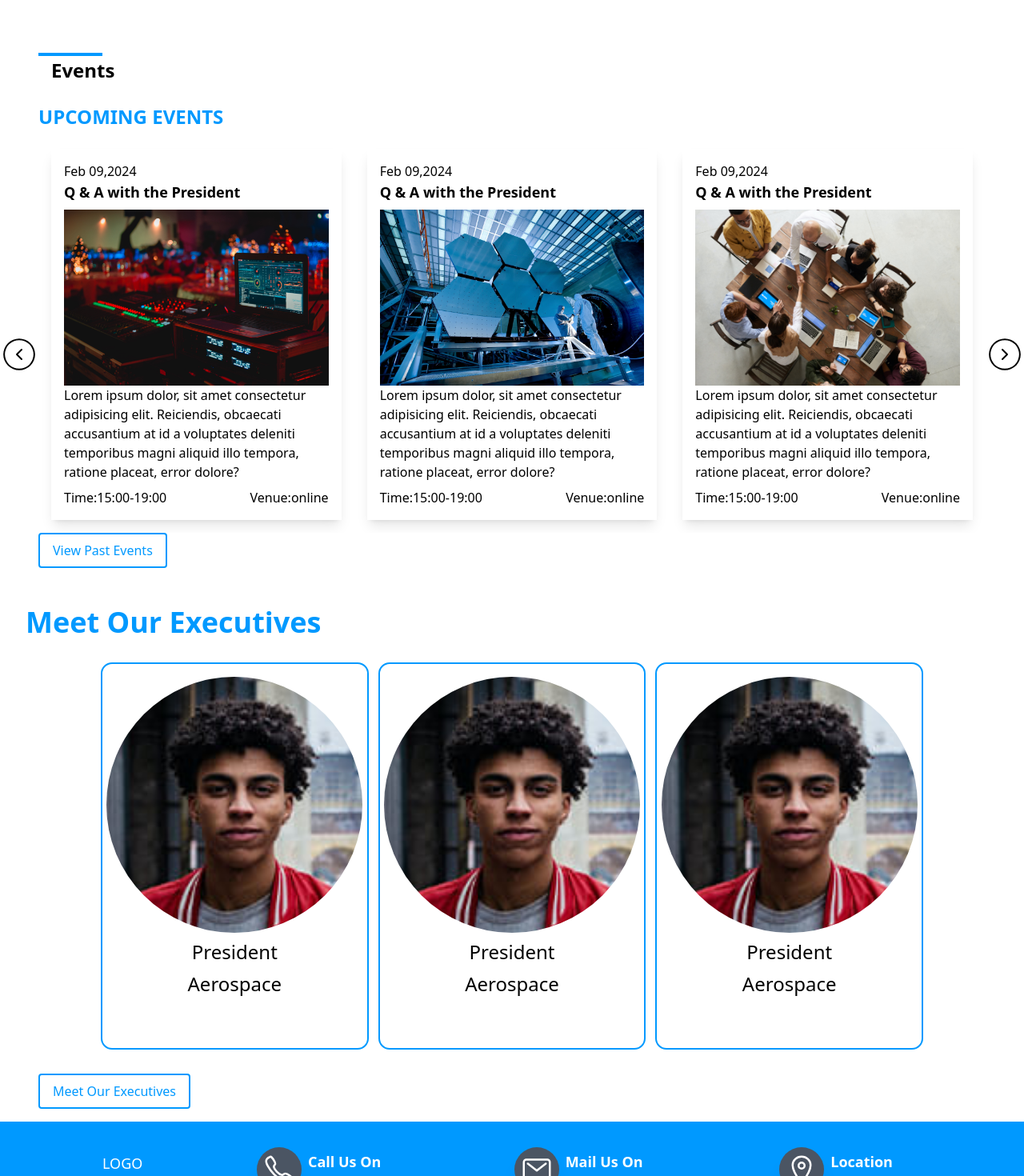
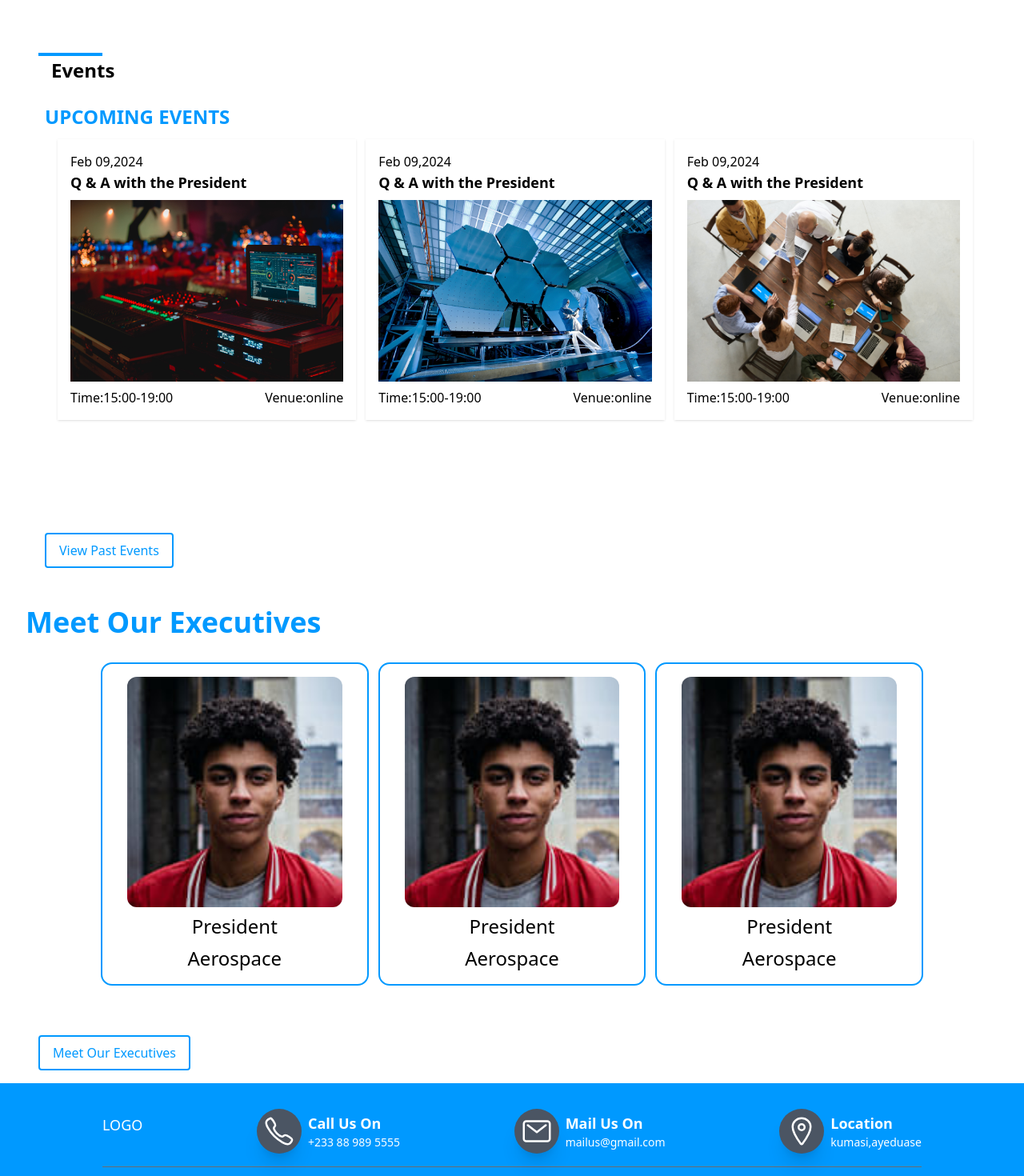
Before and after one commit to edyting/aaes-official, a React (Vite) app in the folder client/: page / in a window 1280 px wide. Shown: the part 2120-3590 px from the top of the page at 80% size. Built offline with nearby package versions, Linux system fonts and the light colour scheme.

Commit message:
working on the events carousel

```diff
--- /dev/null
+++ b/client/src/components/EventsCarousel.jsx
@@ -0,0 +1,113 @@
+import React from 'react'
+
+import { Card, CardContent } from "@/components/ui/card"
+
+import {
+    Carousel,
+    CarouselContent,
+    CarouselItem,
+    CarouselNext,
+    CarouselPrevious,
+  } from "@/components/ui/carousel"
+
+
+
+//   images
+
+// import image1 from "../components/images/image1.jpg";
+// import image2 from "../components/images/image2.jpg";
+// import image3 from "../components/images/image3.jpg";
+
+
+
+export default function EventsCarousel({items}) {
+
+    // const items = [
+    //     {
+    //       title: "Q & A with the President",
+    //       description: "Description for Item 1",
+    //       date:"Feb 09,2024",
+    //       intro:"Lorem ipsum dolor, sit amet consectetur adipisicing elit. Reiciendis, obcaecati accusantium at id a voluptates deleniti temporibus magni aliquid illo tempora, ratione placeat, error dolore?",
+    //       time:"15:00-19:00",
+    //       venue:"online",
+    //       img:image1,
+    //       button:"RSVP",
+    //       id:1
+    //     },
+    //     {
+    //       title: "Q & A with the President",
+    //       description: "Description for Item 1",
+    //       date:"Feb 09,2024",
+    //       intro:"Lorem ipsum dolor, sit amet consectetur adipisicing elit. Reiciendis, obcaecati accusantium at id a voluptates deleniti temporibus magni aliquid illo tempora, ratione placeat, error dolore?",
+    //       time:"15:00-19:00",
+    //       venue:"online",
+    //       img:image2,
+    //       button:"RSVP",
+    //       id:2
+    //     },
+    //     {
+    //       title: "Q & A with the President",
+    //       description: "Description for Item 1",
+    //       date:"Feb 09,2024",
+    //       intro:"Lorem ipsum dolor, sit amet consectetur adipisicing elit. Reiciendis, obcaecati accusantium at id a voluptates deleniti temporibus magni aliquid illo tempora, ratione placeat, error dolore?",
+    //       time:"15:00-19:00",
+    //       venue:"online",
+    //       img:image3,
+    //       button:"RSVP",
+    //       id:3
+    //     },
+    //     {
+    //       title: "Q & A with the President",
+    //       description: "Description for Item 1",
+    //       date:"Feb 09,2024",
+    //       intro:"Lorem ipsum dolor, sit amet consectetur adipisicing elit. Reiciendis, obcaecati accusantium at id a voluptates deleniti temporibus magni aliquid illo tempora, ratione placeat, error dolore?",
+    //       time:"15:00-19:00",
+    //       venue:"online",
+    //       img:image3,
+    //       button:"RSVP",
+    //       id:3
+    //     }
+    //   ];
+
+  return (
+    <div className='md:w-[90vw] block w-full md:h-[30rem] h-[25rem] relative md:mx-auto '>
+    <Carousel className="w-full h-full mx-aut ">
+      <CarouselContent className="-ml-1">
+        {items.map((item,) => (
+          <CarouselItem key={item.id} className="pl-1 basi md:basis-1/2 lg:basis-1/3  ">
+            <div className="p-1 ">
+              <div className="w-full rounded-lg shadow p-4">
+            <div className="text-">
+              {item.date}
+            </div>
+              <h3 className="text-lg font-semibold mb-2">{item.title}</h3>
+              {/* images */}
+              <div className=" ">
+               <img src={item.img} className=' object-cover ' alt="" />
+              </div>
+
+               {/* time & venue*/}
+            <div className="flex justify-between pt-2 ">
+              <div className="">
+                Time:{item.time}
+              </div>
+              <div className="">
+                Venue:{item.venue}
+              </div>
+            </div>
+            </div>
+            </div>
+          </CarouselItem>
+        ))}
+      </CarouselContent>
+      {/* navigation */}
+      <div className="flex  top-[24rem]  right-16 justify-between  gap-10 w-[20%]  absolute md:relative">
+      <CarouselPrevious className=" w-[5rem] md:w-1/4 "/>
+      <CarouselNext className="w-[5rem] md:w-1/4 "/>
+      </div>
+    </Carousel>
+
+
+    </div>
+  )
+}
--- a/client/src/components/ui/card.jsx
+++ b/client/src/components/ui/card.jsx
@@ -1,3 +1,4 @@
+import * as React from "react"
 
 import { cn } from "@/lib/utils"
 
--- a/client/src/pages/about/ExecutiveDisplay.jsx
+++ b/client/src/pages/about/ExecutiveDisplay.jsx
@@ -11,14 +11,14 @@ export default function ExecutiveDisplay() {
             <h2 className='text-4xl ml-8 font-bold text-[#0099ff]'>Meet Our Executives</h2>
         </div>
         {/* main container */}
-        <div className="w-full h-[30rem] my-8">
+        <div className="w-full h-[25rem] my-8">
             {/* grid container */}
             <div className="grid w-[80%] h-full mx-auto grid-cols-3 gap-4">
                 {/* grid items -1 */}
-                <div className="w-full flex flex-col items-center rounded-xl p-4 outline outline-2 outline-[#0099ff] h-full ">
+                <div className="w-full flex flex-col items-center rounded-xl p-4 outline outline-2   outline-[#0099ff] h-full ">
                     {/* image container */}
-                    <div className="md:h-[20rem]  rounded-full md:w-[20rem]">
-                        <img className='bject-none rounded-full w-full h-full ' src={userimg} alt="" />
+                    <div className=" w-[90%] h-[90%]   rounded-xl">
+                        <img className='bject-none rounded-xl w-full h-full ' src={userimg} alt="" />
                     </div>
                     {/* position held */}
                     <h2 className=" my-2 text-2xl">President</h2>
@@ -27,10 +27,10 @@ export default function ExecutiveDisplay() {
                 </div>
 
                   {/* grid items -1 */}
-                 <div className="w-full flex flex-col items-center rounded-xl p-4 outline outline-2 outline-[#0099ff] h-full ">
+                  <div className="w-full flex flex-col items-center rounded-xl p-4 outline outline-2   outline-[#0099ff] h-full ">
                     {/* image container */}
-                    <div className="md:h-[20rem]  rounded-full md:w-[20rem]">
-                        <img className='bject-none rounded-full w-full h-full ' src={userimg} alt="" />
+                    <div className=" w-[90%] h-[90%]   rounded-xl">
+                        <img className='bject-none rounded-xl w-full h-full ' src={userimg} alt="" />
                     </div>
                     {/* position held */}
                     <h2 className=" my-2 text-2xl">President</h2>
@@ -39,10 +39,10 @@ export default function ExecutiveDisplay() {
                 </div>
 
                   {/* grid items -1 */}
-                  <div className="w-full flex flex-col items-center rounded-xl p-4 outline outline-2 outline-[#0099ff] h-full ">
+                  <div className="w-full flex flex-col items-center rounded-xl p-4 outline outline-2   outline-[#0099ff] h-full ">
                     {/* image container */}
-                    <div className="md:h-[20rem]  rounded-full md:w-[20rem]">
-                        <img className='bject-none rounded-full w-full h-full ' src={userimg} alt="" />
+                    <div className=" w-[90%] h-[90%]   rounded-xl">
+                        <img className='bject-none rounded-xl w-full h-full ' src={userimg} alt="" />
                     </div>
                     {/* position held */}
                     <h2 className=" my-2 text-2xl">President</h2>
@@ -54,7 +54,7 @@ export default function ExecutiveDisplay() {
         </div>
         {/* link to executive section on about page  */}
         <div className="ml-12">
-        <button className='capitalize text-[#0099ff] border-primary  border-2 px-4 py-2 mb-4  hover:text-white hover:bg-[#0099ff] rounded hover:text-primary'>
+        <button className='capitalize text-[#0099ff] border-primary  border-2 px-4 py-2 mb-4 my-8  hover:text-white hover:bg-[#0099ff] rounded hover:text-primary'>
            {/* {!eventstate ? " view next event": " view past events"}   */}
            <HashLink to={"/about/#executives"} >
             Meet Our executives
--- a/client/src/pages/home/Eventsection.jsx
+++ b/client/src/pages/home/Eventsection.jsx
@@ -6,11 +6,11 @@ import { Link } from 'react-router-dom';
 function Eventsection() {
 
   return (
-   <div className="md:m -  md:mx-[2rem]">
+   <div className="mt-8 md:mt-0  md:mx-[2rem]">
       {/* top */}
       <div className="md:mb-4  mb:py-2 ">
         {/* red */}
-        <div className="md:w-20 mx-[1rem] w-8 h-1  bg-[#0099ff]"></div>
+        <div className="md:w-20 mx-[1rem] w-12 h-1  bg-[#0099ff]"></div>
 
       <div className="flex mx-[1rem]  items-center gap-[10px]">
         {/* h1 and line */}
@@ -19,14 +19,15 @@ function Eventsection() {
       </div>
 
 
-     <div className='mb-8 mt-1 h-full w-full px-4 md:px-4'>
+     <div className='mb-8 mt-1 md:h-full w-full md:px-4'>
       {/* events  */}
       <div className="w-full">
      <Upcoming/>
       </div>
+
        {/* button */}
        <div className="">
-         <button className='capitalize text-[#0099ff] border-primary  border-2 px-4 py-2 mb-4  hover:text-white hover:bg-[#0099ff] rounded hover:text-primary'>
+         <button className='capitalize text-[#0099ff] border-primary  border-2 mt-4 px-4 py-2 mb-4  hover:text-white hover:bg-[#0099ff] ml-2 rounded hover:text-primary'>
            {/* {!eventstate ? " view next event": " view past events"}   */}
            <Link to={'/pastevents'}> View Past Events</Link>
          </button>
--- a/client/src/pages/home/Home.jsx
+++ b/client/src/pages/home/Home.jsx
@@ -6,6 +6,7 @@ import Second from './Second'
 import SingleProject from '../projects/SingleProject'
 import Events from '../feed/Events'
 import ExecutiveDisplay from '../about/ExecutiveDisplay'
+import EventsCarousel from '@/components/EventsCarousel'
 
 export default function Home() {
   // to bring page to top
@@ -26,6 +27,7 @@ export default function Home() {
 
         {/* events */}
         <Events/>
+        {/* Events carousel */}
 
         {/* executive display  */}
         <ExecutiveDisplay/>
--- a/client/src/pages/home/Upcomingevents.jsx
+++ b/client/src/pages/home/Upcomingevents.jsx
@@ -1,4 +1,5 @@
 
+import EventsCarousel from "@/components/EventsCarousel";
 import image1 from "../../components/images/image1.jpg";
 import image2 from "../../components/images/image2.jpg";
 import image3 from "../../components/images/image3.jpg";
@@ -72,70 +73,22 @@ function Upcoming() {
   };
 
   return (
-    <div className=' w-full '>
+    <div className=' w-full pl-2'>
     {/* cards container */}
     {/* view name  */}
     <div className="">
       <h1 className='text-2xl text-[#0099ff] py-2 font-bold'>UPCOMING EVENTS</h1>
     </div>
     <div className="relative">
-     {/* cards */}
-     {/* navigation buttons */}
-     <button
-          className="absolute -left-12 top-[10%] bottom-0 flex items-center justify-center z-10 "
-          onClick={goToPrevSlide}
-        >
-         <CiCircleChevLeft className="h-[3rem] w-[3rem]  text-black rounded-full" />
-        </button>
 
-        <button
-          className="absolute -right-12 top-[10%] bottom-0 flex items-center justify-center z-10   text-white  "
-          onClick={goToNextSlide}
-        >
-          <CiCircleChevRight className="h-[3rem] w-[3rem] text-black rounded-full" />
-        </button>
 
-     <div className="relative w-full overflow-hidden">
-      <div className="flex justify-between items-center absolute w-full h-full">
-
+     <div className="relative md:w-full md:overflow-hidden">
+      <div className="flex justify-between items-center  w-full  md:h-full">
+      <EventsCarousel items={items} />
 
       </div>
 
-      <div
-        className="flex transition-transform duration-300 ease-in-out"
-        style={{ transform: `translateX(-${currentIndex * 100}%)` }}
-      >
-        {items.map((item, index) => (
-          <div
-            key={index}
-            className="flex-shrink-0 md:w-1/2 lg:w-1/3 p-4"
-          >
-            {/* date */}
 
-            <div className="bg-white rounded-lg shadow-lg p-4">
-            <div className="text-">
-              {item.date}
-            </div>
-              <h3 className="text-lg font-semibold mb-2">{item.title}</h3>
-              {/* images */}
-              <div className="">
-               <img src={item.img} alt="" />
-              </div>
-              <p>{item.intro}</p>
-               {/* time & venue*/}
-            <div className="flex justify-between pt-2 ">
-              <div className="">
-                Time:{item.time}
-              </div>
-              <div className="">
-                Venue:{item.venue}
-              </div>
-            </div>
-            </div>
-
-          </div>
-        ))}
-      </div>
     </div>
 
     </div>
```
Also changed, not shown: client/src/components/ShadCarousel.jsx (deleted, +0 -34 lines), client/src/pages/projects/SingleProject.jsx (+18 -15 lines). Lines whose indentation alone changed are shown as unchanged.
